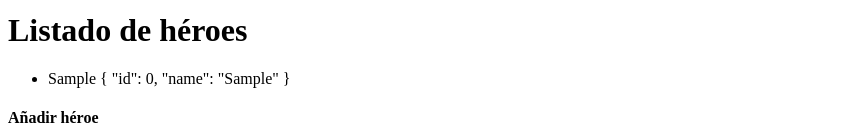
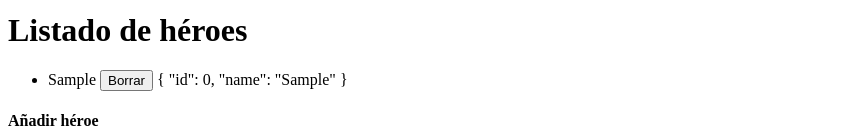
Before and after one commit to Muzorn/curso-angular-6, an Angular app: page / in a window 1280 px wide. Both pictures are taken after typing "Sample" into the empty fields and a click on the input 406 px from the left and 813 px from the top of the page. Shown: the part 694-829 px from the top of the page, without its empty margins (0-859 px from the left). Built offline with nearby package versions, Linux system fonts and the light colour scheme.

Commit message:
Funcionalidad de eliminación de un héroe a través de un botón.

```diff
--- a/src/app/heroes/heroes.component.html
+++ b/src/app/heroes/heroes.component.html
@@ -1,7 +1,7 @@
 <h1>Listado de héroes</h1>
 <ul>
   <li *ngFor="let h of heroes">
-    {{ h.name }}
+    {{ h.name }} <button (click)="borraHeroe(h)">Borrar</button>
     {{ h | json }}
   </li>
 </ul>
--- a/src/app/heroes/heroes.component.ts
+++ b/src/app/heroes/heroes.component.ts
@@ -27,4 +27,17 @@ export class HeroesComponent implements OnInit {
     this.hero = new Hero();
   }
 
+  /**
+   * Elimina un héroe.
+   * -- No funciona --
+   * @param h
+   */
+  borraHeroe(h: Hero) {
+    const posicion = this.heroes.indexOf(h);
+    console.log(posicion);
+    if (posicion) {
+      this.heroes.splice(posicion, 1, h);
+    }
+  }
+
 }
```
